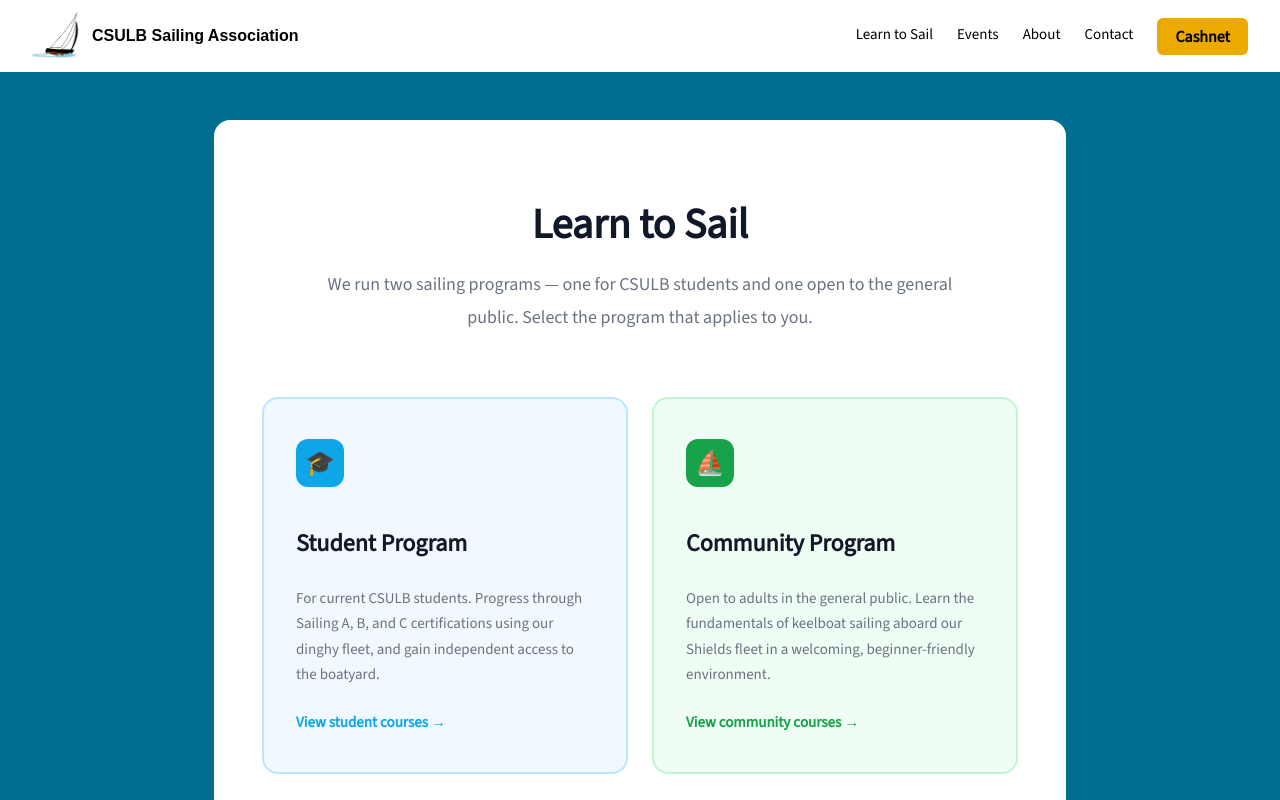
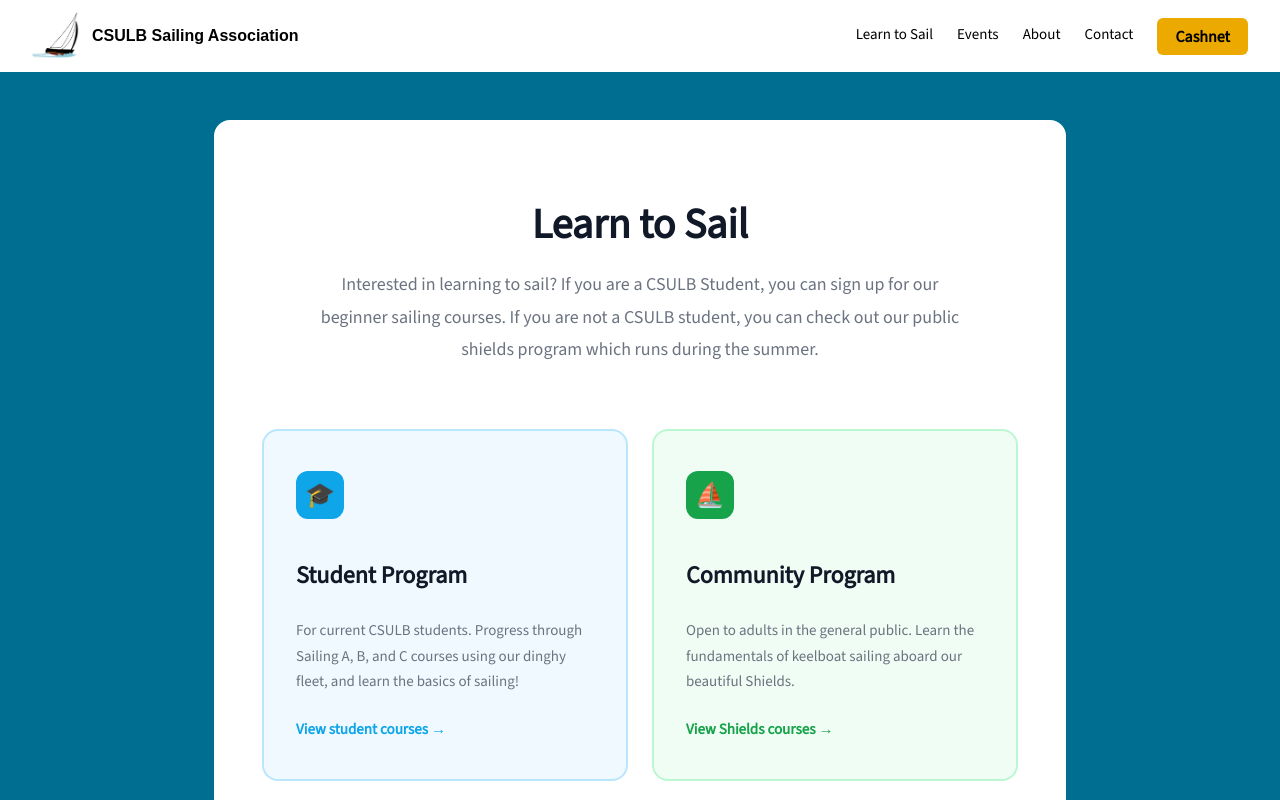
Before and after one commit to InpErros/navis-velata, a Next.js app: page /learn-to-sail in a window 1280 px wide. Shown: the top 800 px of the page. Built offline with nearby package versions, Linux system fonts and the light colour scheme; a web font is replaced by a local one.

Commit message:
Updated Text across multiple pages

```diff
--- a/app/events/page.js
+++ b/app/events/page.js
@@ -35,7 +35,7 @@ export default async function Events() {
         <div style={{ textAlign: 'center', marginBottom: '64px' }}>
           <h1 style={{ fontSize: '42px', fontWeight: '700', marginBottom: '16px' }}>Events</h1>
           <p style={{ fontSize: '18px', color: '#6b7280', lineHeight: '1.8', maxWidth: '600px', margin: '0 auto' }}>
-            From casual sails to themed events and BBQs, there's always something happening
+            From casual sails, to themed events, and BBQs, there's always something happening
             at the CSULB Sailing Association.
           </p>
         </div>
--- a/app/learn-to-sail/page.js
+++ b/app/learn-to-sail/page.js
@@ -16,8 +16,9 @@ export default function LearnToSail() {
         <div style={{ textAlign: 'center', marginBottom: '64px' }}>
           <h1 style={{ fontSize: '42px', fontWeight: '700', marginBottom: '16px' }}>Learn to Sail</h1>
           <p style={{ fontSize: '18px', color: '#6b7280', lineHeight: '1.8', maxWidth: '650px', margin: '0 auto' }}>
-            We run two sailing programs — one for CSULB students and one open to the general public.
-            Select the program that applies to you.
+            Interested in learning to sail?
+            If you are a CSULB Student, you can sign up for our beginner sailing courses.
+            If you are not a CSULB student, you can check out our public shields program which runs during the summer.
           </p>
         </div>
 
@@ -52,8 +53,8 @@ export default function LearnToSail() {
                 Student Program
               </h2>
               <p style={{ fontSize: '15px', color: '#6b7280', lineHeight: '1.7', marginBottom: '24px', flex: 1 }}>
-                For current CSULB students. Progress through Sailing A, B, and C certifications
-                using our dinghy fleet, and gain independent access to the boatyard.
+                For current CSULB students. Progress through Sailing A, B, and C courses
+                using our dinghy fleet, and learn the basics of sailing!
               </p>
               <span style={{
                 color: '#0ea5e9', fontWeight: '600', fontSize: '15px',
@@ -93,13 +94,13 @@ export default function LearnToSail() {
               </h2>
               <p style={{ fontSize: '15px', color: '#6b7280', lineHeight: '1.7', marginBottom: '24px', flex: 1 }}>
                 Open to adults in the general public. Learn the fundamentals of keelboat sailing
-                aboard our Shields fleet in a welcoming, beginner-friendly environment.
+                aboard our beautiful Shields.
               </p>
               <span style={{
                 color: '#16a34a', fontWeight: '600', fontSize: '15px',
                 display: 'flex', alignItems: 'center', gap: '6px',
               }}>
-                View community courses →
+                View Shields courses →
               </span>
             </div>
           </Link>
--- a/app/page.js
+++ b/app/page.js
@@ -46,8 +46,8 @@ export default function Home() {
         <h2 style={{ fontSize: '32px', fontWeight: '700', marginBottom: '16px', color: '#ffffff' }}>Who We Are</h2>
         <p style={{ fontSize: '18px', color: '#cce8f0', lineHeight: '1.8', marginBottom: '32px' }}>
           The CSULB Sailing Association is a student-run sailing club at California State University Long Beach.
-          We welcome sailors of all skill levels — from complete beginners to seasoned racers.
-          Whether you want to learn the basics or compete at the collegiate level, there's a place for you on the water.
+          We welcome sailors of all skill levels, from complete beginners to seasoned sailors.
+          Whether you want to learn the basics or skipper a boat solo.
         </p>
         <a href="/about" style={primaryBtn}>Learn More About Us</a>
       </div>
```
Also changed, not shown: app/about/page.js (+10 -11 lines).
